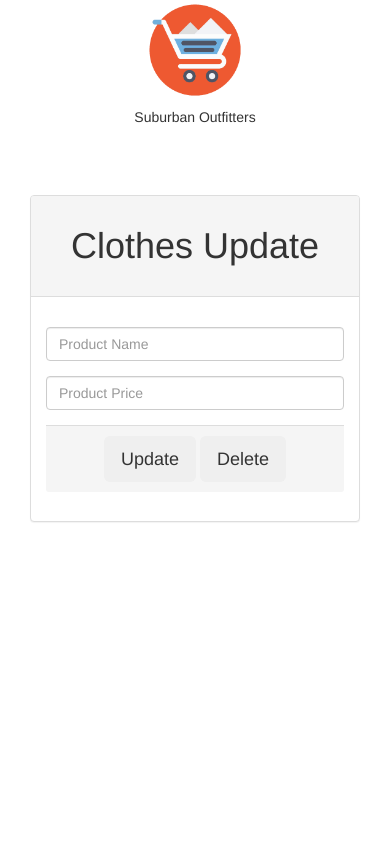
After one commit to Jskujawa/Shopping-site, a PHP site: page /clothes_update.php in a window 390 px wide. The commit adds this page. Run offline with PHP 8.4, Linux system fonts and the light colour scheme; the visitor is signed in with stand-in values (Sample User, id 1); data that the repository does not hold is empty; some libraries are stand-ins or nearby versions.

Commit message:
fixed clothes_update

```diff
--- /dev/null
+++ b/clothes_update.php
@@ -0,0 +1,89 @@
+<?php
+
+session_start();
+
+if(!isset($_SESSION['username']))
+	{ $_SESSION['loginMessage'] = "Please Login First";
+		header("Location: login.php");
+		die();}
+
+require_once  'php_files/dblogin.php';
+
+$conn = new mysqli($hn, $un, $pw, $db);
+if($conn->connect_error) die($conn->connect_error);
+
+if(isset($_POST["btnupdate"])){
+
+	$product_id = $_POST['product_id'];
+	//$product_name = $_POST['product_name'];
+	//$product_price = $_POST['product_price'];
+	//$product_color = $_POST['product_color'];
+	//$product_description = $_POST['product_description'];
+	//$product_image = $_POST['product_image'];
+
+}
+
+
+?>
+
+
+
+
+<html>
+<head>
+	<meta charset="utf-8">
+	<title>Suburban Outfitters</title>
+</title>
+	<link rel="stylesheet" href="https://cdn.staticfile.org/twitter-bootstrap/3.3.7/css/bootstrap.min.css">
+	<script src="https://cdn.staticfile.org/jquery/2.1.1/jquery.min.js"></script>
+	<script src="https://cdn.staticfile.org/twitter-bootstrap/3.3.7/js/bootstrap.min.js"></script>
+</head>
+<body>
+
+
+	<div class="text-center">
+		<img src="./picture/logo.png" alt="brand" width="100" height="100">
+		<h5>Suburban Outfitters</h5>
+	</div>
+    <br>
+    <br>
+    <br>
+
+<div class="container">
+	<div class="col-sm-12 col-xs-12">
+		<div class="panel panel-default text-center">
+			<div class="panel-heading">
+				 <h1 >Clothes Update</h1>
+					<h3><font color="red"></font></h3>
+			</div>
+			<form class="panel-body" action="php_files/clothes_update.php" method='post'>
+			<div class = "form-group">
+				<input class="form-control" id="p_id" name="product_id" value="<?php print intval($product_id)?>" type="hidden">
+			</div>
+			<div class = "form-group">
+				<input class="form-control" id="p_name" name="product_name" placeholder="Product Name" type="text">
+			</div>
+			<div class = "form-group">
+				<input class="form-control" id="p_price" name="product_price" placeholder="Product Price" type="number">
+			</div>
+			<!--
+			<div class = "form-group">
+				<input class="form-control" id="p_color" name="product_color" placeholder="Product Color" type="text">
+			</div>
+			<div class = "form-group">
+				<input class="form-control" id="p_description" name="product_description" placeholder="Product Description" type="text">
+			</div>
+			<div class = "form-group">
+				<input class="form-control" id="p_image" name="product_image" placeholder="Product Image" type="text">
+			</div>
+			-->
+			<div class="panel-footer">
+				<button class="btn btn-lg" type="submit" name="btnupdate2">Update</button>
+				<form action="delete.php"><button class="btn btn-lg" type="submit" name="btndelete" >Delete</button> </form>
+			</div>
+			</form>
+		</div>
+	</div>
+</div>
+</body>
+</html>
```
Also changed, not shown: clothes_detail.php (+8 -9 lines), php_files/clothes_update.php (+4 -4 lines).
